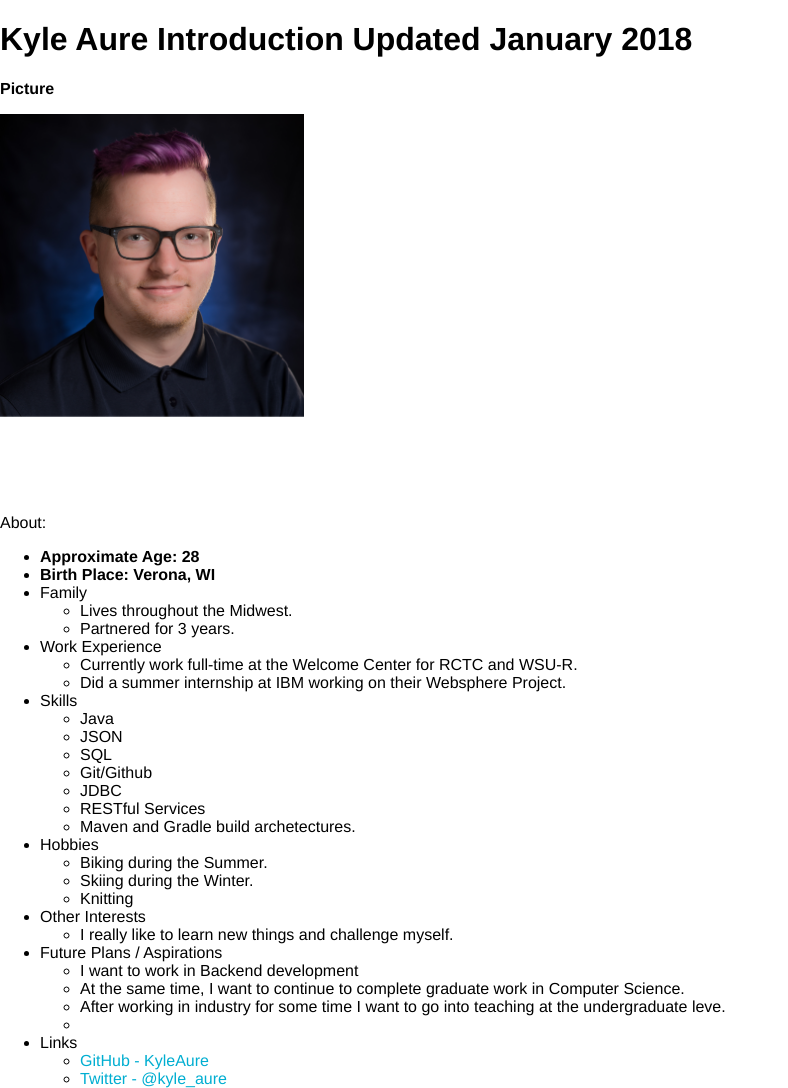
After one commit to KyleAure/winona-cs410-game, a PHP site: page /KyleAure.php in a window 1280 px wide. The commit adds this page. Shown: the whole page, without its empty margins (0-788 px from the left). Run offline with PHP 8.4, Linux system fonts and the light colour scheme.

Commit message:
added Kyle

```diff
--- /dev/null
+++ b/KyleAure.php
@@ -0,0 +1,59 @@
+<!DOCTYPE html>
+<html>
+<head>
+	<title>Kyle Aure Introduction</title>
+	<meta http-equiv="Content-Type" content="text/html; charset=utf-8">
+	<link rel="stylesheet" href="style.css" />
+</head>
+<body>
+	<h1 id = "message">Kyle Aure Introduction Updated January 2018</h1>
+	<p><b>Picture</b></p>
+	<img src="images/KyleAure.jpg" alt="Kyle Aure" style="width:304px">
+	<p>About:</p>
+	<ul>
+		<li><b>Approximate Age: 28</b></li>
+		<li><b>Birth Place:  Verona, WI</b></li>
+		<li>Family</li>
+		   <ul>
+		     <li>Lives throughout the Midwest.</li>
+		     <li>Partnered for 3 years.</li>
+		   </ul>
+		<li>Work Experience</li>
+		  <ul>
+		    <li>Currently work full-time at the Welcome Center for RCTC and WSU-R.</li>
+		    <li>Did a summer internship at IBM working on their Websphere Project.</li>
+		  </ul>
+		<li>Skills</li>
+		  <ul>
+		    <li>Java</li>
+		    <li>JSON</li>
+		    <li>SQL</li>
+		    <li>Git/Github</li>
+		    <li>JDBC</li>
+		    <li>RESTful Services</li>
+		    <li>Maven and Gradle build archetectures.</li>
+		  </ul>
+	    <li>Hobbies</li>
+	        <ul>
+			    <li>Biking during the Summer.</li>
+			    <li>Skiing during the Winter.</li>
+			    <li>Knitting</li>
+			</ul>
+	    <li>Other Interests</li>
+	    	<ul>
+			  <li>I really like to learn new things and challenge myself.</li>
+			</ul>
+	    <li>Future Plans / Aspirations</li>
+	    	<ul>
+	    		<li>I want to work in Backend development</li>
+	    		<li>At the same time, I want to continue to complete graduate work in Computer Science.</li>
+	    		<li>After working in industry for some time I want to go into teaching at the undergraduate leve.<li>
+	    	</ul>
+	    <li>Links</li>
+	      <ul>
+	        <li><a href="https://github.com/KyleAure">GitHub - KyleAure</a></li>
+	        <li><a href="https://twitter.com/kyle_aure">Twitter - @kyle_aure</a></li>
+	      </ul>
+	</ul>
+</body>
+</html>
--- a/index.php
+++ b/index.php
@@ -39,6 +39,7 @@
 	<h2>Class List </h2>
 	<ol>
 	  <li><a href="JohnEberhard.php">John Eberhard</a></li>
+	  <li><a href="KyleAure.php">Kyle Aure</a></li>
 
 	  </ol>
 
```
Also changed, not shown: images/KyleAure.jpg (added).
